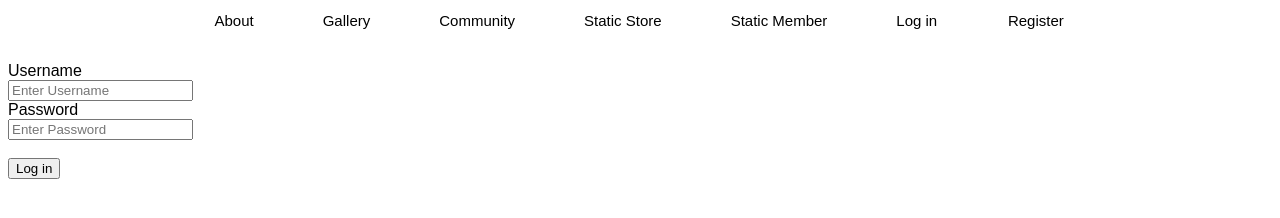
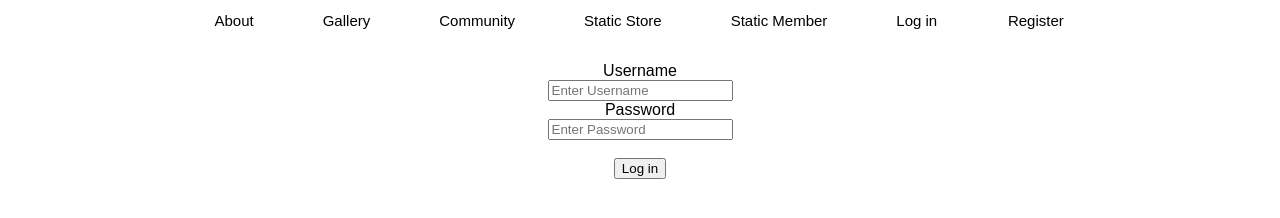
Before and after one commit to adament769/StaticGarageUSA, a plain HTML site: page login.html in a window 1280 px wide. Shown: the part 144-362 px from the top of the page. Drawn offline with Linux system fonts and the light colour scheme.

Commit message:
Centering enter field

```diff
--- a/login.html
+++ b/login.html
@@ -22,13 +22,13 @@
        <span class = "posFloatButton"><a href = "login.html"><button class = "whiteButton redButtonHov">Log in
        </button></a></span>
       </div></center>
-     <div id = "input">
+     <center><div id = "input">
      <label><br>Username</br></label>
      <input type = "text" placeholder="Enter Username" name = "uname" required>
      <label><br>Password</br></label>
      <input type = "text" placeholder="Enter Password" name = "psw" required>
      <br></br>
      <button type = "submit">Log in</button>
-</div>
+     </div></center>
 </body>
 </html>
```
Also changed, not shown: register.html (+2 -2 lines).
